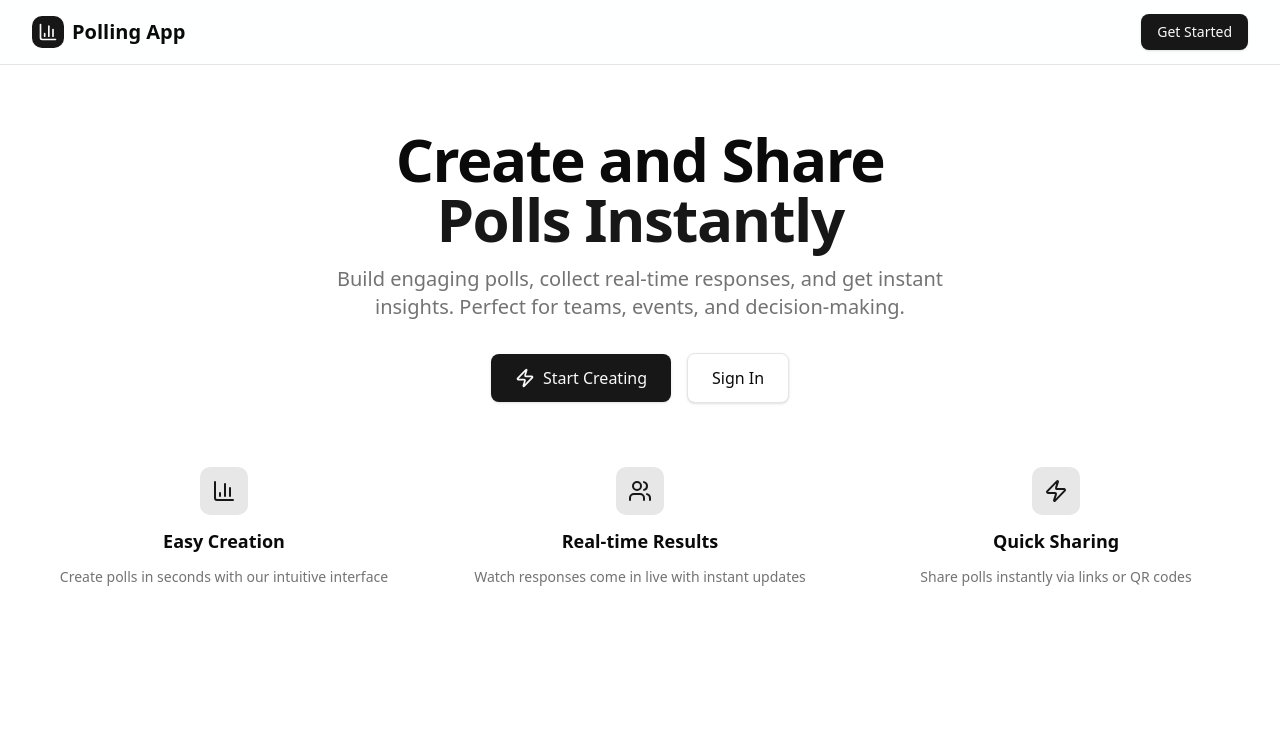
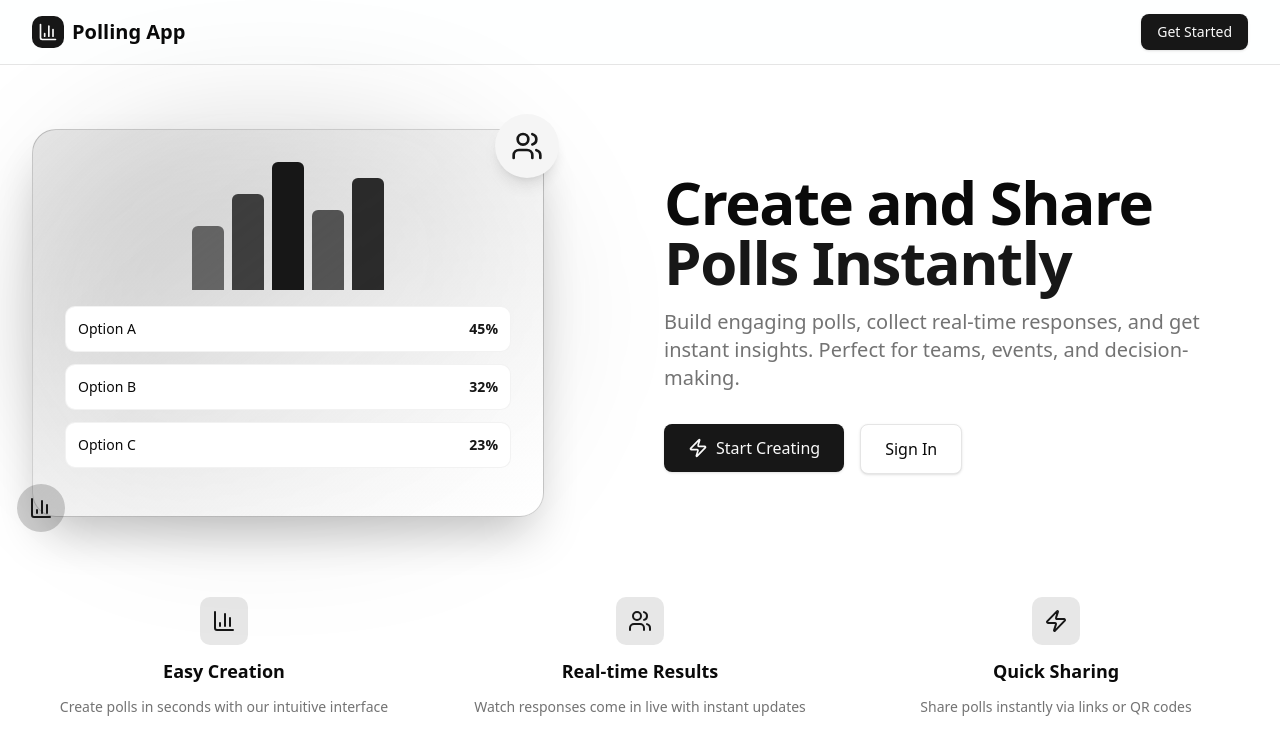
Before and after one commit to Muideen27/polling-app, a Next.js app in the folder polling-app/: page / in a window 1280 px wide. Shown: the top 754 px of the page. Built offline with nearby package versions, Linux system fonts and the light colour scheme; no server answers.

Commit message:
Vector Image added at the left of the Hero session

```diff
--- a/polling-app/src/app/page.tsx
+++ b/polling-app/src/app/page.tsx
@@ -29,21 +29,73 @@ export default function HomePage() {
 
       {/* Hero Section */}
       <main className="container mx-auto px-4 sm:px-6 lg:px-8 py-16">
-        <div className="text-center space-y-8">
+        <div className="grid lg:grid-cols-2 gap-12 items-center">
+          {/* Left side - Vector Image */}
+          <div className="order-2 lg:order-1 flex justify-center lg:justify-start">
+            <div className="relative w-full max-w-md lg:max-w-lg">
+              {/* Main illustration container */}
+              <div className="relative">
+                {/* Background circle */}
+                <div className="absolute inset-0 bg-gradient-to-br from-primary/20 to-primary/5 rounded-full blur-3xl"></div>
+
+                {/* Main illustration */}
+                <div className="relative bg-gradient-to-br from-primary/10 to-background border border-primary/20 rounded-3xl p-8 shadow-2xl">
+                  {/* Poll chart visualization */}
+                  <div className="space-y-4">
+                    {/* Chart bars */}
+                    <div className="flex items-end justify-center space-x-2 h-32">
+                      <div className="w-8 bg-primary/60 rounded-t-sm h-16"></div>
+                      <div className="w-8 bg-primary/80 rounded-t-sm h-24"></div>
+                      <div className="w-8 bg-primary rounded-t-sm h-32"></div>
+                      <div className="w-8 bg-primary/70 rounded-t-sm h-20"></div>
+                      <div className="w-8 bg-primary/90 rounded-t-sm h-28"></div>
+                    </div>
+
+                    {/* Poll options */}
+                    <div className="space-y-3">
+                      <div className="flex items-center justify-between p-3 bg-background rounded-lg border border-border/50">
+                        <span className="text-sm font-medium text-foreground">Option A</span>
+                        <span className="text-sm text-primary font-semibold">45%</span>
+                      </div>
+                      <div className="flex items-center justify-between p-3 bg-background rounded-lg border border-border/50">
+                        <span className="text-sm font-medium text-foreground">Option B</span>
+                        <span className="text-sm text-primary font-semibold">32%</span>
+                      </div>
+                      <div className="flex items-center justify-between p-3 bg-background rounded-lg border border-border/50">
+                        <span className="text-sm font-medium text-foreground">Option C</span>
+                        <span className="text-sm text-primary font-semibold">23%</span>
+                      </div>
+                    </div>
+
+                    {/* Floating elements */}
+                    <div className="absolute -top-4 -right-4 w-16 h-16 bg-accent rounded-full flex items-center justify-center shadow-lg">
+                      <Users className="w-8 h-8 text-accent-foreground" />
+                    </div>
+                    <div className="absolute -bottom-4 -left-4 w-12 h-12 bg-primary/20 rounded-full flex items-center justify-center">
+                      <BarChart3 className="w-6 h-6 text-primary" />
+                    </div>
+                  </div>
+                </div>
+              </div>
+            </div>
+          </div>
+
+          {/* Right side - Content */}
+          <div className="order-1 lg:order-2 text-center lg:text-left space-y-8">
             {/* Main Heading */}
             <div className="space-y-4">
               <h1 className="text-4xl font-bold tracking-tight text-foreground sm:text-5xl lg:text-6xl">
                 Create and Share
                 <span className="block text-primary">Polls Instantly</span>
               </h1>
-            <p className="mx-auto max-w-2xl text-lg text-muted-foreground sm:text-xl">
+              <p className="mx-auto lg:mx-0 max-w-2xl text-lg text-muted-foreground sm:text-xl">
                 Build engaging polls, collect real-time responses, and get instant insights.
                 Perfect for teams, events, and decision-making.
               </p>
             </div>
 
             {/* CTA Buttons */}
-          <div className="flex flex-col sm:flex-row gap-4 justify-center items-center">
+            <div className="flex flex-col sm:flex-row gap-4 justify-center lg:justify-start items-center lg:items-start">
               <Link
                 href="/auth/register"
                 className="inline-flex items-center justify-center rounded-md bg-primary px-6 py-3 text-base font-medium text-primary-foreground shadow transition-colors hover:bg-primary/90 focus-visible:outline-none focus-visible:ring-1 focus-visible:ring-ring disabled:pointer-events-none disabled:opacity-50"
@@ -58,10 +110,13 @@ export default function HomePage() {
                 Sign In
               </Link>
             </div>
+          </div>
+        </div>
 
-          {/* Feature Highlights */}
-          <div className="mt-16 grid grid-cols-1 gap-8 sm:grid-cols-3">
-            <div className="text-center space-y-3">
+        {/* Feature Highlights - Moved below hero section */}
+        <div className="mt-20 text-center">
+          <div className="grid grid-cols-1 gap-8 sm:grid-cols-3">
+            <div className="space-y-3">
               <div className="mx-auto flex h-12 w-12 items-center justify-center rounded-lg bg-primary/10">
                 <BarChart3 className="h-6 w-6 text-primary" />
               </div>
@@ -71,7 +126,7 @@ export default function HomePage() {
               </p>
             </div>
 
-            <div className="text-center space-y-3">
+            <div className="space-y-3">
               <div className="mx-auto flex h-12 w-12 items-center justify-center rounded-lg bg-primary/10">
                 <Users className="h-6 w-6 text-primary" />
               </div>
@@ -81,7 +136,7 @@ export default function HomePage() {
               </p>
             </div>
 
-            <div className="text-center space-y-3">
+            <div className="space-y-3">
               <div className="mx-auto flex h-12 w-12 items-center justify-center rounded-lg bg-primary/10">
                 <Zap className="h-6 w-6 text-primary" />
               </div>
```
Lines whose indentation alone changed are shown as unchanged.
